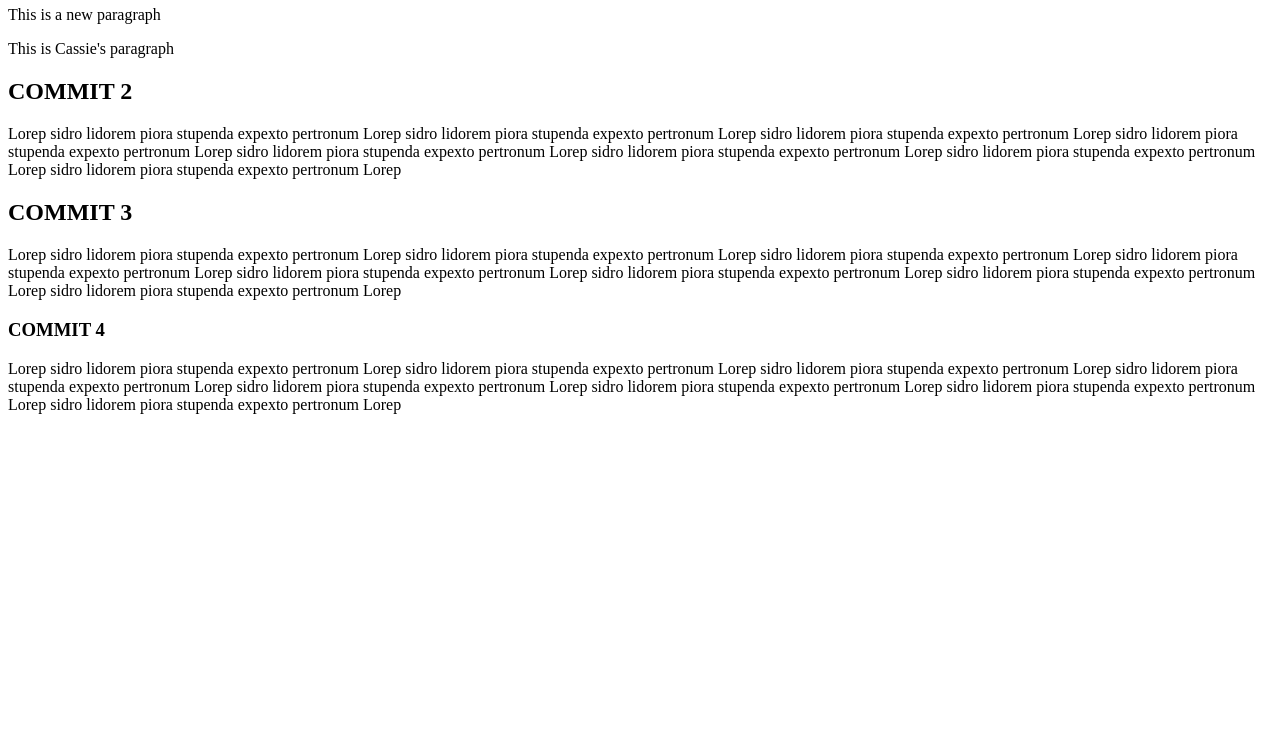
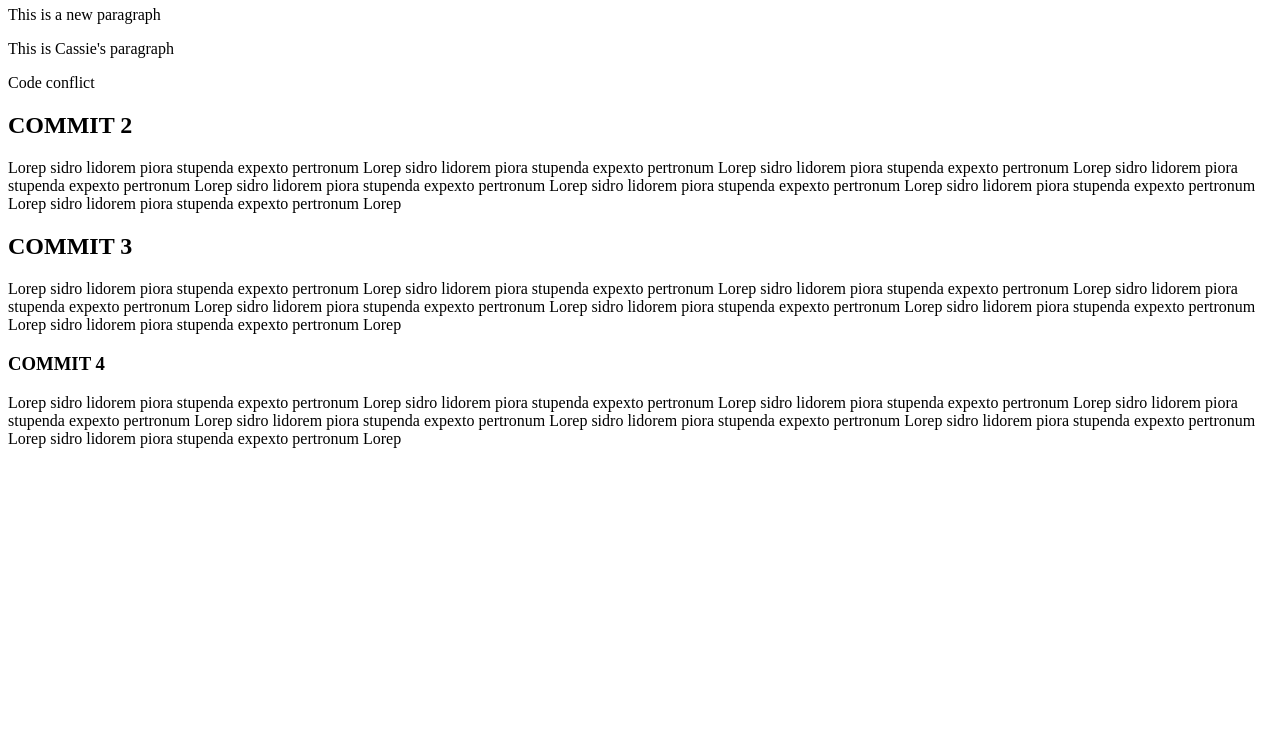
Before and after one commit to lcostello/gitlesson-1, a plain HTML site: page index.html in a window 1280 px wide. Shown: the part 60-800 px from the top of the page. Drawn offline with Linux system fonts and the light colour scheme.

Commit message:
added a new paragraph

```diff
--- a/index.html
+++ b/index.html
@@ -6,6 +6,7 @@
 		<h1>HEADER</h1>
 		<p> This is a new paragraph </p>
 		<p> This is Cassie's paragraph</p>
+		<p> Code conflict</p>
 
 	<section>
 		<div>
```
